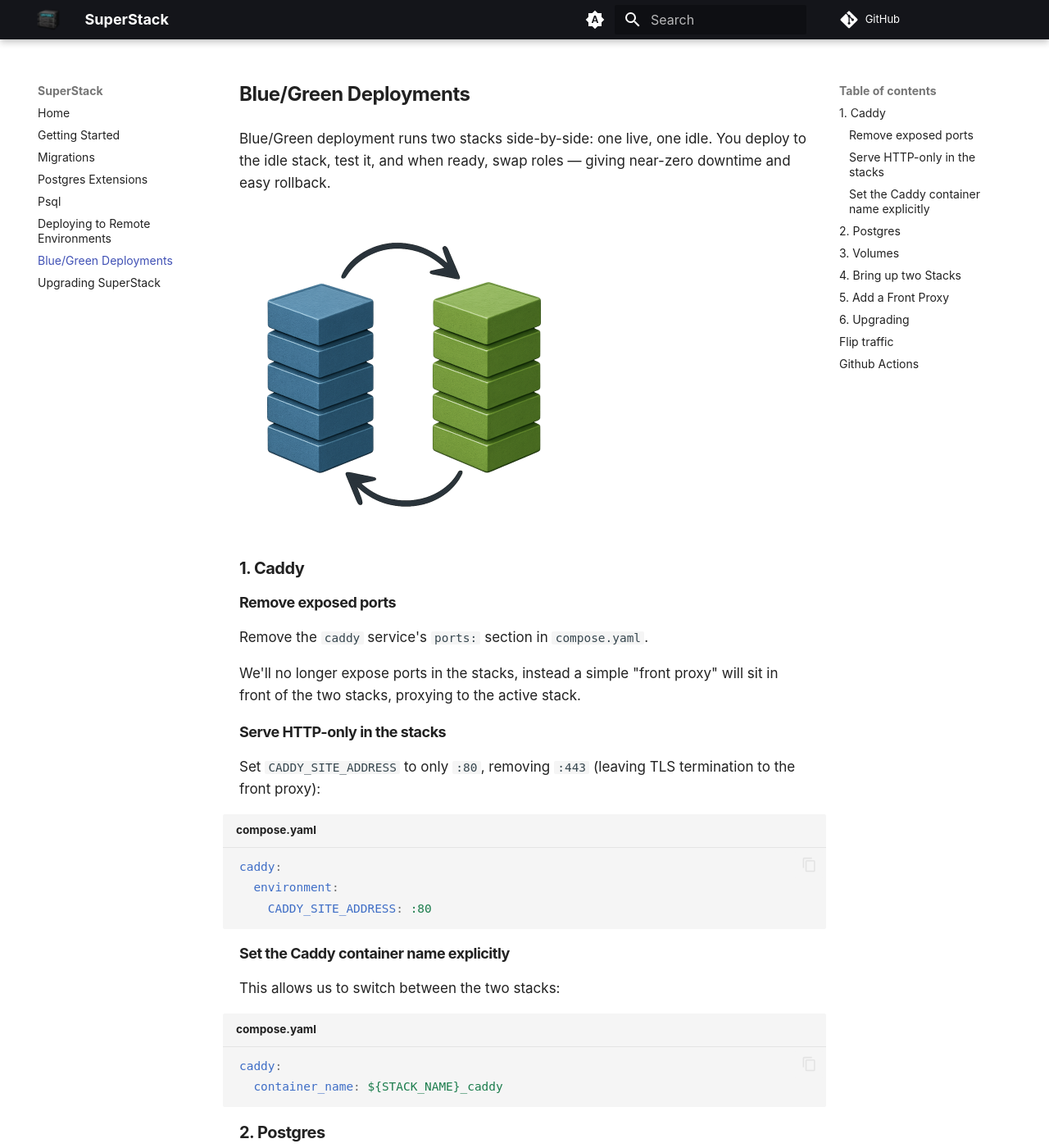
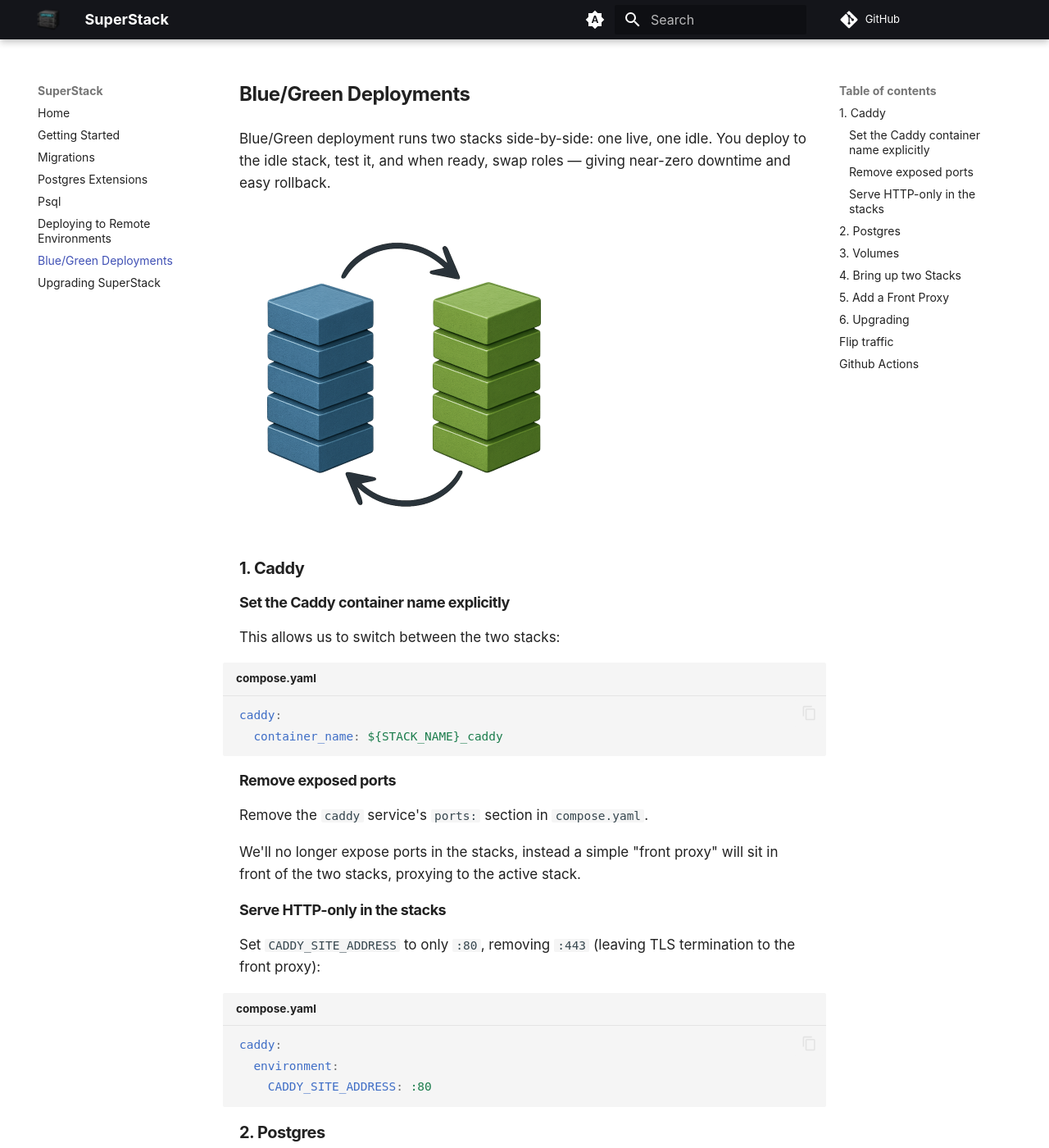
Before and after one commit to explodinglabs/superstack.docs, an MkDocs documentation site: the page built from docs/bluegreen.md, in a window 1280 px wide and 1400 px high. Shown: the whole window at 82% size. Built offline with MkDocs 1.6.1 and Material for MkDocs 9.7.7, drawn with Linux system fonts in a browser that asks for light colours; comment, search, counter and statistics services are not loaded; some of the changed lines change nothing that is shown.

Commit message:
Update bluegreen.md

````diff
--- a/docs/bluegreen.md
+++ b/docs/bluegreen.md
@@ -5,6 +5,15 @@ near-zero downtime and easy rollback.
 ![Blue/Green](assets/bluegreen.png)
 
 ## 1. Caddy
+
+### Set the Caddy container name explicitly
+
+This allows us to switch between the two stacks:
+
+```yaml title="compose.yaml"
+caddy:
+  container_name: ${STACK_NAME}_caddy
+```
 
 ### Remove exposed ports
 
@@ -22,15 +31,6 @@ termination to the front proxy):
 caddy:
   environment:
     CADDY_SITE_ADDRESS: :80
-```
-
-### Set the Caddy container name explicitly
-
-This allows us to switch between the two stacks:
-
-```yaml title="compose.yaml"
-caddy:
-  container_name: ${STACK_NAME}_caddy
 ```
 
 ## 2. Postgres
````
